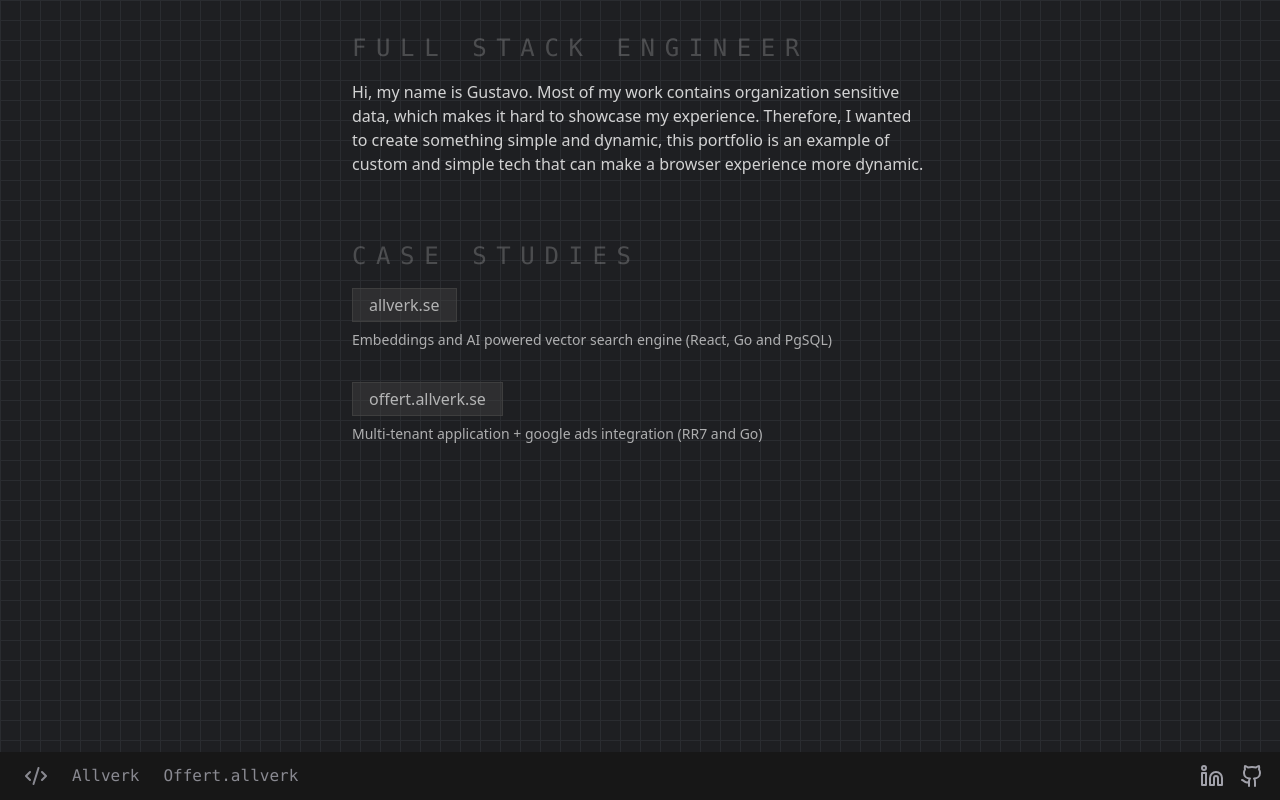
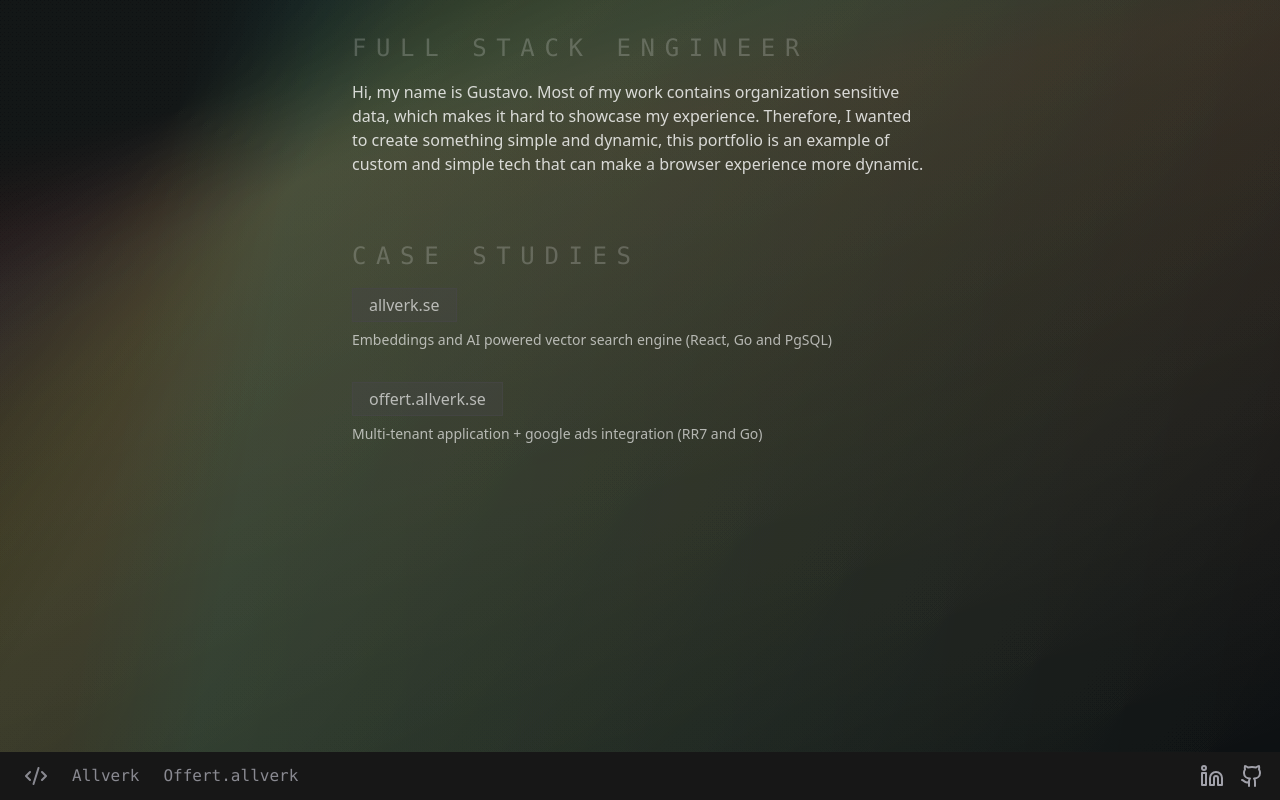
Before and after one commit to Gustavolmo/react-window-manager, a React (Vite) app: page / in a window 1280 px wide. Built offline with nearby package versions, Linux system fonts and the light colour scheme.

Commit message:
animated background

```diff
--- a/src/index.css
+++ b/src/index.css
@@ -2,20 +2,142 @@
 @tailwind components;
 @tailwind utilities;
 
-.workspace-grid-background {
-  background-color: #1e1f22;
-  background-image:
-    linear-gradient(#2a2c30 1px, transparent 1px),
-    linear-gradient(to right, #2a2c30 1px, transparent 1px),
+@property --stop1 {
+  syntax: '<percentage>';
+  inherits: false;
+  initial-value: 30%;
+}
+@property --stop2 {
+  syntax: '<percentage>';
+  inherits: false;
+  initial-value: 60%;
+}
+@property --stop3 {
+  syntax: '<percentage>';
+  inherits: false;
+  initial-value: 70%;
+}
+@property --angle {
+  syntax: '<angle>';
+  inherits: false;
+  initial-value: 150deg;
+}
+@property --alpha1 {
+  syntax: '<number>';
+  inherits: false;
+  initial-value: 0.005;
+}
+@property --alpha2 {
+  syntax: '<number>';
+  inherits: false;
+  initial-value: 0.05;
+}
 
-    linear-gradient(#3a3d42 1px, transparent 1px),
-    linear-gradient(to right, #3a3d42 1px, transparent 1px);
+:root {
+  --stop1: 10%;
+  --stop2: 20%;
+  --stop3: 100%;
 
-  background-size:
-    20px 20px,
-    20px 20px,
-    100px 100px,
-    100px 100px;
+  --alpha1: 0.005;
+  --alpha2: 0.05;
+}
+
+.desktop-background {
+  position: relative;
+  background: #0b1111;
+  overflow: hidden;
+}
+
+.desktop-background::before {
+  content: '';
+  position: absolute;
+  inset: 0;
+  pointer-events: none;
+
+  background:
+    linear-gradient(
+      100deg,
+      rgba(0, 255, 255, var(--alpha1)) var(--stop1),
+      rgba(0, 255, 255, var(--alpha2)) var(--stop2),
+      transparent var(--stop3)
+    ),
+    linear-gradient(
+      120deg,
+      rgba(255, 255, 255, var(--alpha1)) var(--stop1),
+      rgba(255, 255, 255, var(--alpha2)) var(--stop2),
+      transparent var(--stop3)
+    ),
+    linear-gradient(
+      130deg,
+      rgba(255, 255, 0, var(--alpha1)) var(--stop1),
+      rgba(255, 255, 0, var(--alpha2)) var(--stop2),
+      transparent var(--stop3)
+    ),
+    linear-gradient(
+      140deg,
+      rgba(255, 255, 0, var(--alpha1)) var(--stop1),
+      rgba(255, 255, 0, var(--alpha2)) var(--stop2),
+      transparent var(--stop3)
+    ),
+    linear-gradient(
+      150deg,
+      rgba(255, 255, 255, var(--alpha1)) var(--stop1),
+      rgba(255, 255, 255, var(--alpha2)) var(--stop2),
+      transparent var(--stop3)
+    ),
+    linear-gradient(
+      160deg,
+      rgba(255, 255, 255, var(--alpha1)) var(--stop1),
+      rgba(255, 255, 255, var(--alpha2)) var(--stop2),
+      transparent var(--stop3)
+    ),
+    linear-gradient(
+      170deg,
+      rgba(255, 0, 0, var(--alpha1)) var(--stop1),
+      rgba(255, 0, 0, var(--alpha2)) var(--stop2),
+      transparent var(--stop3)
+    ),
+    #0d1113;
+
+  animation: refract 240s linear infinite;
+}
+
+@keyframes refract {
+  0% {
+    --stop1: 10%;
+    --stop2: 20%;
+    --stop3: 100%;
+  }
+  30% {
+    --stop1: 55%;
+    --stop2: 60%;
+    --stop3: 65%;
+  }
+  40% {
+    --stop1: 40%;
+    --stop2: 90%;
+    --stop3: 100%;
+  }
+  50% {
+    --stop1: 20%;
+    --stop2: 100%;
+    --stop3: 120%;
+  }
+  60% {
+    --stop1: 40%;
+    --stop2: 90%;
+    --stop3: 100%;
+  }
+  70% {
+    --stop1: 55%;
+    --stop2: 60%;
+    --stop3: 65%;
+  }
+  100% {
+    --stop1: 10%;
+    --stop2: 20%;
+    --stop3: 100%;
+  }
 }
 
 body {
--- a/src/pages/home.tsx
+++ b/src/pages/home.tsx
@@ -16,7 +16,7 @@ export default function Home() {
   return (
     <>
       <WorkspaceLayout>
-        <div className="p-8 w-full h-full flex flex-col items-center mb-32 workspace-grid-background">
+        <div className="p-8 w-full h-full flex flex-col items-center mb-32 desktop-background">
           <p className="font-mono w-full text-white text-2xl uppercase tracking-[0.4em] mb-0 block opacity-20 max-w-xl ">
             Full Stack Engineer
           </p>
@@ -194,7 +194,7 @@ export default function Home() {
                   <div className="flex flex-col gap-2">
                     <h3 className="font-semibold text-zinc-800">2. Wrap with WorkspaceLayout</h3>
                     <pre className="bg-zinc-100 p-3 rounded-md overflow-x-auto text-xs">
-{`<WorkspaceLayout>
+                      {`<WorkspaceLayout>
   {/* WindowLayout components */}
 </WorkspaceLayout>`}
                     </pre>
@@ -208,7 +208,7 @@ export default function Home() {
                   <div className="flex flex-col gap-2">
                     <h3 className="font-semibold text-zinc-800">3. Render a Window</h3>
                     <pre className="bg-zinc-100 p-3 rounded-md overflow-x-auto text-xs">
-{`<WindowLayout
+                      {`<WindowLayout
   useWindowStore={myWindow}
   windowName="My Window"
   defaultDock="right"
@@ -228,7 +228,7 @@ export default function Home() {
                   <div className="flex flex-col gap-2">
                     <h3 className="font-semibold text-zinc-800">4. Control with WindowButton</h3>
                     <pre className="bg-zinc-100 p-3 rounded-md overflow-x-auto text-xs">
-{`<WindowButton useWindowStore={myWindow}>
+                      {`<WindowButton useWindowStore={myWindow}>
   <p>Open Window</p>
 </WindowButton>`}
                     </pre>
--- a/vite.config.ts
+++ b/vite.config.ts
@@ -5,7 +5,7 @@ import react from '@vitejs/plugin-react'
 export default defineConfig({
   plugins: [react()],
   build: { outDir: 'docs' },
-  base: '/portfolio-v2/',
+  base: '/read-me/',
   esbuild: {
     jsxInject: `import React from 'react'`,
   },
```
Also changed, not shown: 4 other files (tests, documents, lock files or other folders).
